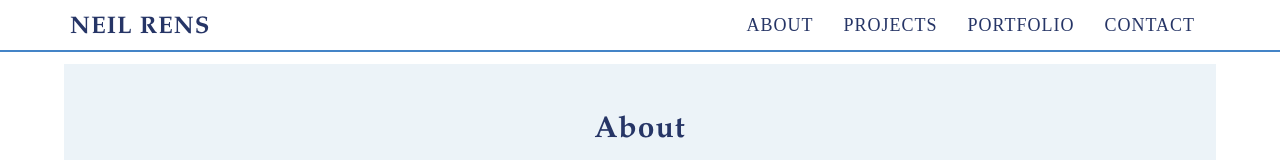
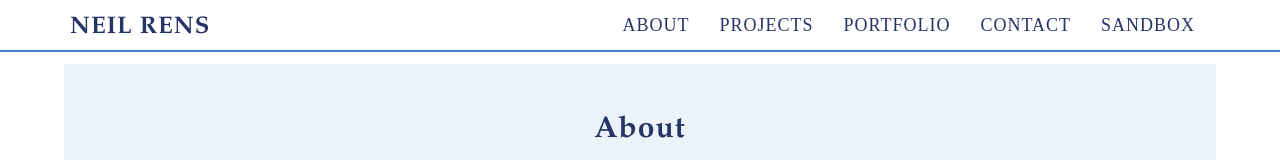
Before and after one commit to neilerens/neilerens.github.io, a plain HTML site: page index.html in a window 1280 px wide. Shown: the top 160 px of the page. Drawn offline with Linux system fonts and the light colour scheme; a script that the page names is missing; a web font is replaced by a local one.

Commit message:
Update index.html
add sandbox to nabber

```diff
--- a/index.html
+++ b/index.html
@@ -54,6 +54,9 @@
 											</li>
 											<li>
 													<a class="page-scroll" href="#contact">Contact</a>
+											</li>
+											<li>
+													<a href="sandbox.html">Sandbox</a>
 											</li>
 									</ul>
 							</div>
```
